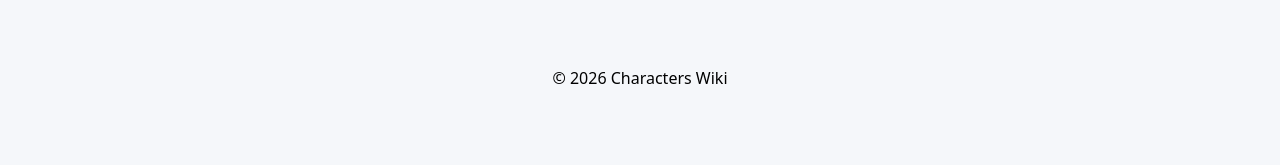
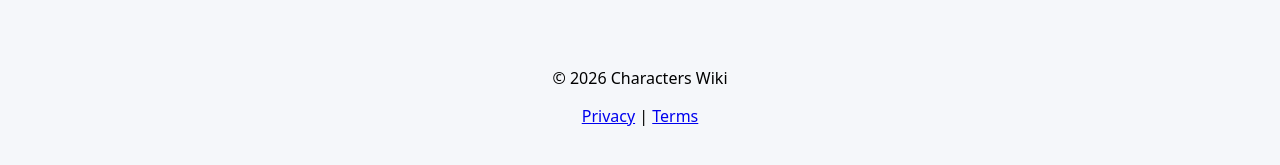
Before and after one commit to characterswiki/characters, a Jekyll site: the page built from index.md, in a window 1280 px wide and 900 px high, scrolled down 1773 px. Shown: the part 727-892 px from the top of the window. Built offline with Jekyll 4.4.1, drawn with Linux system fonts in a browser that asks for light colours; before the commit the page ends 2635 px from its top, so only the background shows below that.

Commit message:
Update footer.html

```diff
--- a/_includes/footer.html
+++ b/_includes/footer.html
@@ -1,5 +1,7 @@
 <footer>
-
-<p>© {{ site.time | date: "%Y" }} {{ site.title }}</p>
-
+  <p>© {{ site.time | date: "%Y" }} {{ site.title }}</p>
+  <p>
+    <a href="{{ '/privacy/' | relative_url }}">Privacy</a> |
+    <a href="{{ '/terms/' | relative_url }}">Terms</a>
+  </p>
 </footer>
```
